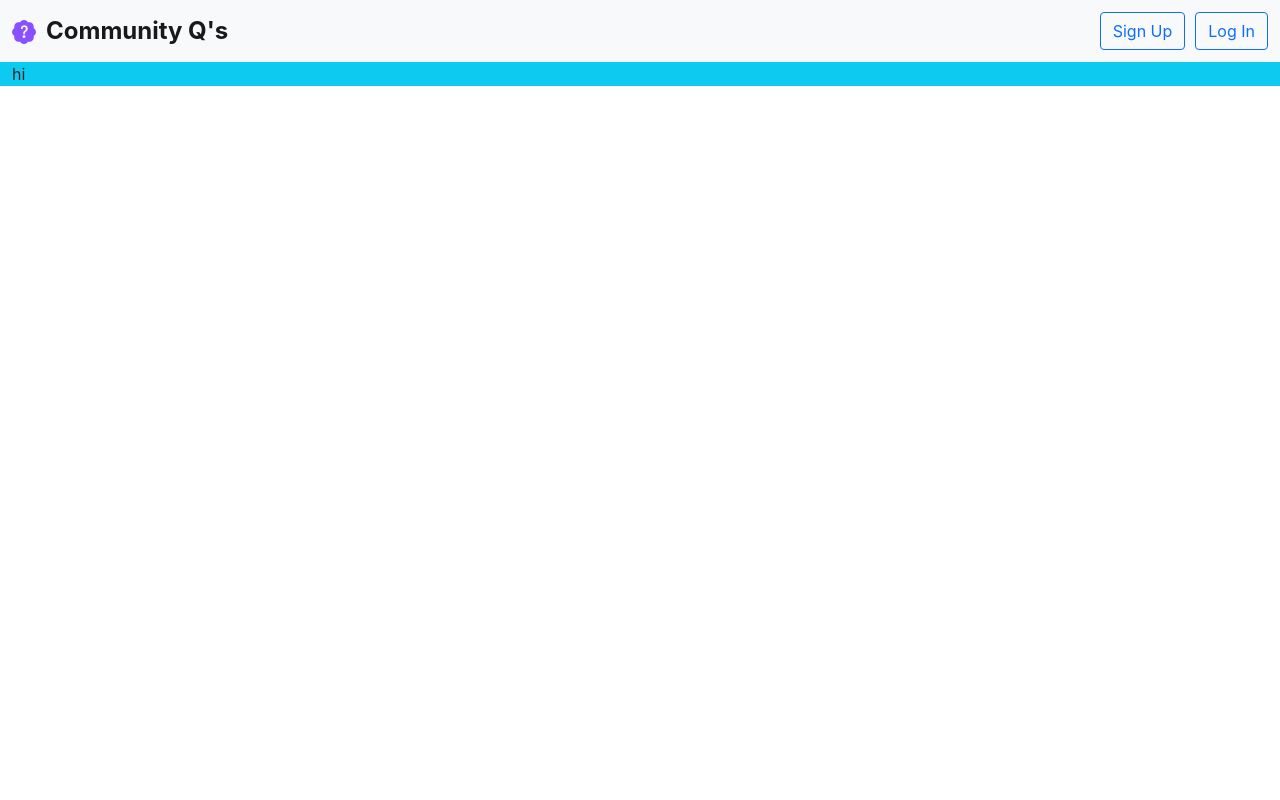
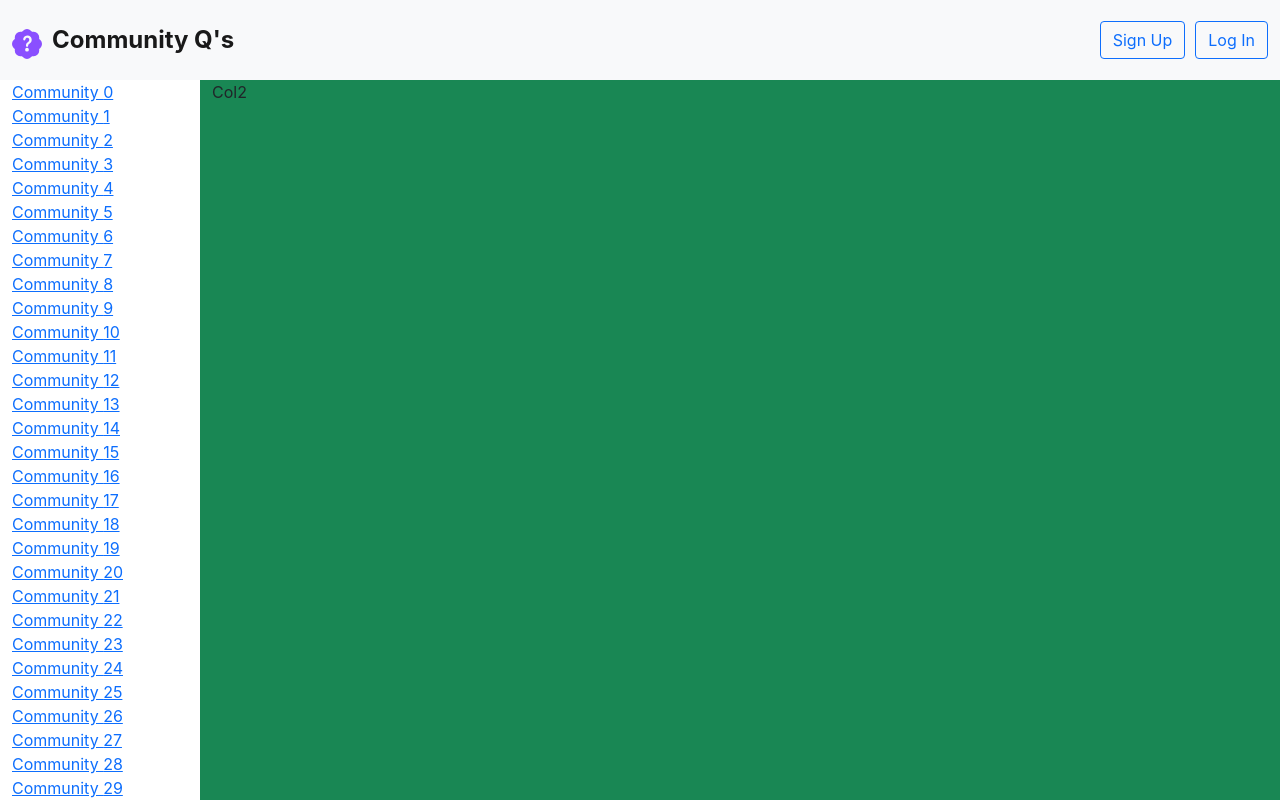
Before and after one commit to s-fitch/CS396-SP21_Project, a React (Create React App) app in the folder client/: page / in a window 1280 px wide. Built offline with nearby package versions, Linux system fonts and the light colour scheme.

Commit message:
Working with remote bootstrap

```diff
--- a/client/src/App.js
+++ b/client/src/App.js
@@ -5,12 +5,12 @@ import Header from './Header';
 import Body from './Body';
 
 class App extends React.Component {
-  render () {
+    render () {
     return (
-      <div style={{height: '100vh'}}>
+    <div style={{height: '100vh'}}>
         <Header />
         <Body />
-      </div>
+    </div>
     )
   }
 }
--- a/client/src/Body.js
+++ b/client/src/Body.js
@@ -1,12 +1,20 @@
 import React from 'react';
 import './App.css';
 
+import CommunityList from './CommunityList';
 
 class Body extends React.Component {
   render () {
     return (
-      <div className="container-fluid height-90 bg-info">
-          hi
+      <div className="container-fluid bg-success" style={{height: "90vh"}}>
+          <div class="row" style={{flexWrap:"nowrap", height: "100%"}}>
+              <div class="col" style={{minWidth: "200px", padding: "0px", maxWidth:"200px"}}>
+                  <CommunityList />
+              </div>
+              <div class="col">
+                  Col2
+              </div>
+          </div>
       </div>
     )
   }
--- /dev/null
+++ b/client/src/CommunityList.js
@@ -0,0 +1,14 @@
+import React from 'react';
+
+class CommunityList extends React.Component {
+  render () {
+    const comms = Array.from(Array(100).keys()).map(i => <a className="row" key={i}>Community {i}</a>);
+    return (
+        <div className="container-fluid bg-white" style={{height: '100%', overflowY: "auto"}}>
+            {comms}
+        </div>
+    )
+  }
+}
+
+export default CommunityList;
--- a/client/src/Header.js
+++ b/client/src/Header.js
@@ -7,10 +7,10 @@ import Avatar from './Avatar';
 class Header extends React.Component {
   render () {
     return (
-        <nav className="navbar navbar-light bg-light">
+        <nav className="navbar navbar-light bg-light" style={{height: "10vh"}}>
             <div className="container-fluid">
                 <div className="navbar-brand" href="#">
-                    <svg xmlns="http://www.w3.org/2000/svg" style={{ height: 24, width: 24}} className="d-inline-block align-text-top" fill={colors.main} viewBox="0 0 16 16">
+                    <svg xmlns="http://www.w3.org/2000/svg" style={{ height: 30, width: 30}} className="d-inline-block align-text-top" fill={colors.main} viewBox="0 0 16 16">
                         <path d="M5.933.87a2.89 2.89 0 0 1 4.134 0l.622.638.89-.011a2.89 2.89 0 0 1 2.924 2.924l-.01.89.636.622a2.89 2.89 0 0 1 0 4.134l-.637.622.011.89a2.89 2.89 0 0 1-2.924 2.924l-.89-.01-.622.636a2.89 2.89 0 0 1-4.134 0l-.622-.637-.89.011a2.89 2.89 0 0 1-2.924-2.924l.01-.89-.636-.622a2.89 2.89 0 0 1 0-4.134l.637-.622-.011-.89a2.89 2.89 0 0 1 2.924-2.924l.89.01.622-.636zM7.002 11a1 1 0 1 0 2 0 1 1 0 0 0-2 0zm1.602-2.027c.04-.534.198-.815.846-1.26.674-.475 1.05-1.09 1.05-1.986 0-1.325-.92-2.227-2.262-2.227-1.02 0-1.792.492-2.1 1.29A1.71 1.71 0 0 0 6 5.48c0 .393.203.64.545.64.272 0 .455-.147.564-.51.158-.592.525-.915 1.074-.915.61 0 1.03.446 1.03 1.084 0 .563-.208.885-.822 1.325-.619.433-.926.914-.926 1.64v.111c0 .428.208.745.585.745.336 0 .504-.24.554-.627z"></path>
                     </svg>
                     <b class="fs-4" style={{marginLeft: "10px"}}>Community Q's</b>
--- a/client/src/index.css
+++ b/client/src/index.css
@@ -6,3 +6,17 @@ body {
   -webkit-font-smoothing: antialiased;
   -moz-osx-font-smoothing: grayscale;
 }
+
+::-webkit-scrollbar {
+  width: 8px;
+}
+
+::-webkit-scrollbar-track {
+
+  background-color: transparent;
+}
+
+::-webkit-scrollbar-thumb {
+  background: rgba(0, 0, 0, 0.3);
+  border-radius: 5px;
+}
```
Also changed, not shown: client/src/Avatar.js (+5 -4 lines), client/src/Aside.js (deleted).
